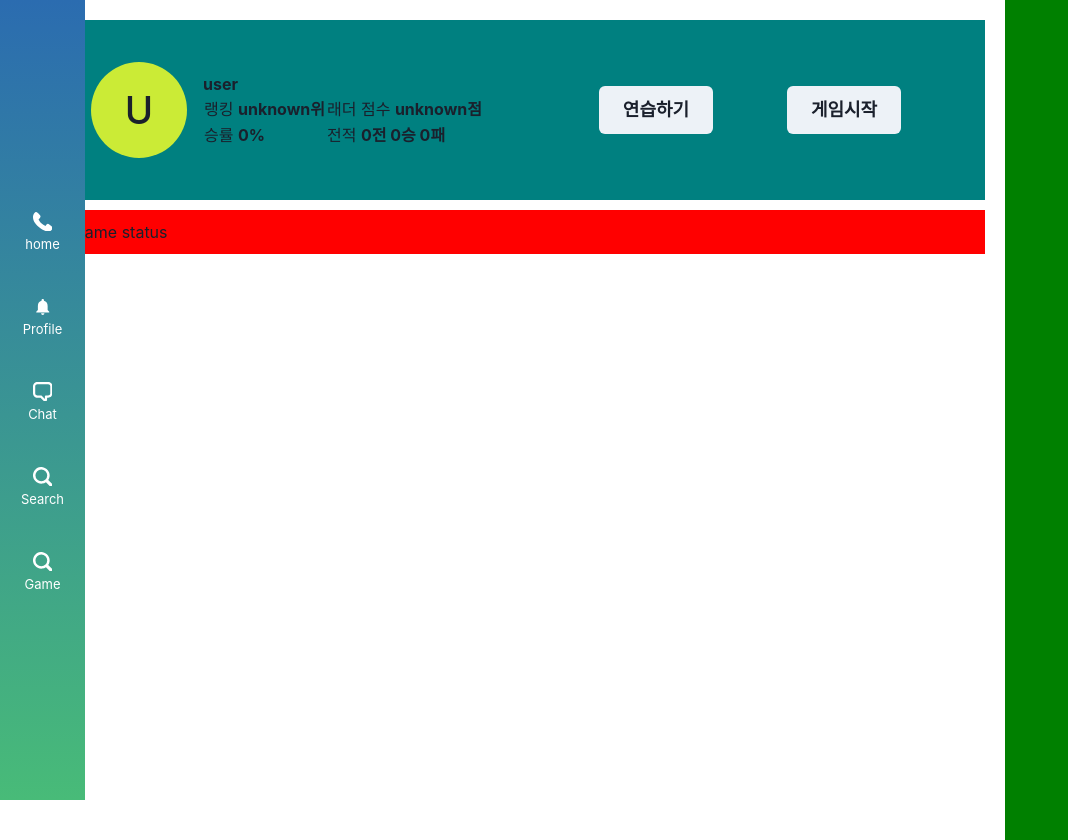
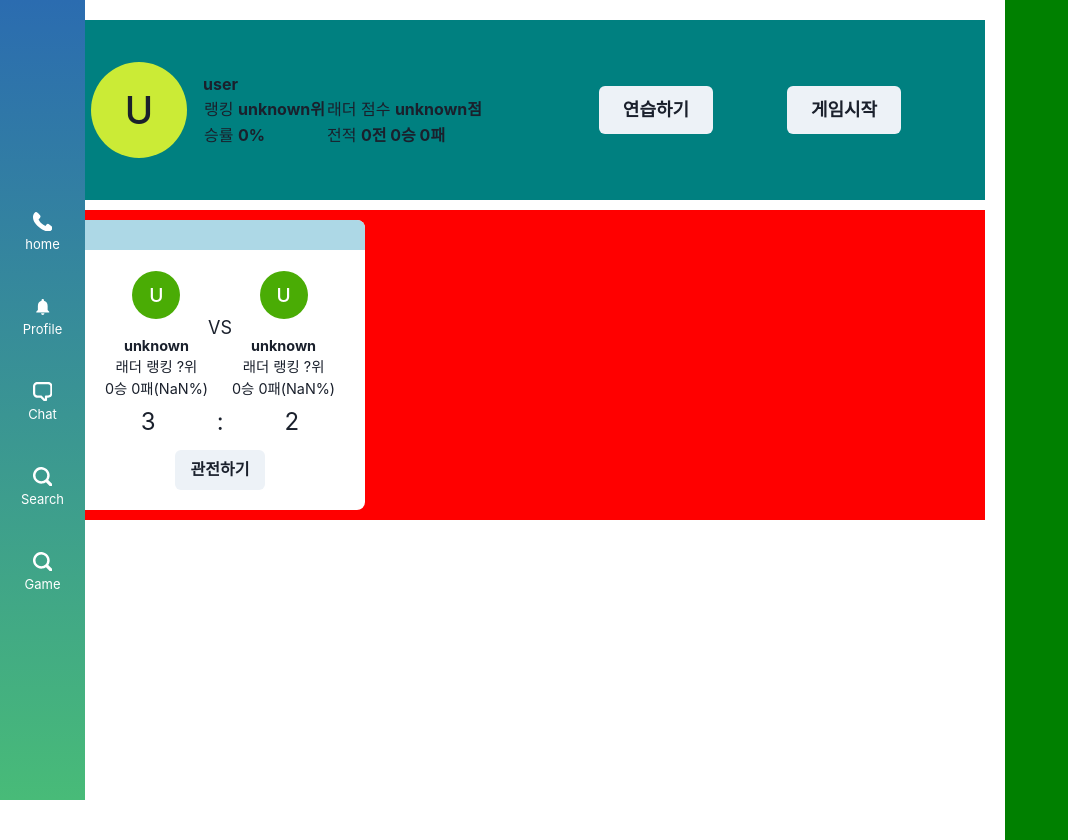
Before and after one commit to transcendence42/ft_transcendence, a React (Create React App) app in the folder front/: page / in a window 1280 px wide. Shown: the top 840 px of the page, without its empty margins (0-1068 px from the left). Built offline with nearby package versions, Linux system fonts and the light colour scheme.

Commit message:
feat: add gamecard organism

```diff
--- /dev/null
+++ b/front/src/UI/molecules/ProfileMedium/index.scss
@@ -0,0 +1,4 @@
+.profie-medium-inner-card {
+  text-align: center;
+  font-size: 0.9rem;
+}
--- /dev/null
+++ b/front/src/UI/molecules/ProfileMedium/index.tsx
@@ -0,0 +1,38 @@
+import { Avatar, Box } from '@chakra-ui/react';
+import React from 'react';
+import './index.scss';
+
+interface ProfileMediumProps {
+  name?: string;
+  imageSrc?: string;
+  ranking?: string;
+  totalWin?: number;
+  totalLose?: number;
+}
+
+const ProfileMedium = ({
+  name = 'unknown',
+  imageSrc = '',
+  ranking = '?',
+  totalWin = 0,
+  totalLose = 0,
+}: ProfileMediumProps) => {
+  return (
+    <>
+      <Box display="flex" flexDirection="column" alignItems="center" className="profile-medium">
+        <Avatar size="md" margin="1rem" name={name} src={imageSrc}></Avatar>
+        <div className="profie-medium-inner-card">
+          <div>
+            <strong>{name}</strong>
+          </div>
+          <div>래더 랭킹 {ranking}위</div>
+          <div>
+            {totalWin}승 {totalLose}패({totalWin / (totalWin + totalLose)}%)
+          </div>
+        </div>
+      </Box>
+    </>
+  );
+};
+
+export default ProfileMedium;
--- /dev/null
+++ b/front/src/UI/organisms/GameCard/index.tsx
@@ -0,0 +1,32 @@
+import React from 'react';
+import { Box, Text, Button } from '@chakra-ui/react';
+import ProfileMedium from '../../molecules/ProfileMedium';
+
+const GameCard = () => {
+  return (
+    <>
+      <Box backgroundColor="white" w="290px" h="290px" maxW="md" borderRadius="lg" textAlign="center">
+        <Box
+          h="30px"
+          backgroundColor="lightblue"
+          borderTopRadius="lg"
+          display="flex"
+          justifyContent="space-between"
+        ></Box>
+        <Box margin="0.3rem" display="flex" justifyContent="center" alignItems="center">
+          <ProfileMedium />
+          <Text fontSize="lg">VS</Text>
+          <ProfileMedium />
+        </Box>
+        <Box margin="0.3rem" display="flex" justifyContent="space-evenly">
+          <Text fontSize="2xl">3</Text>
+          <Text fontSize="2xl">:</Text>
+          <Text fontSize="2xl">2</Text>
+        </Box>
+        <Button margin="0.3rem">관전하기</Button>
+      </Box>
+    </>
+  );
+};
+
+export default GameCard;
--- a/front/src/pages/Main/index.tsx
+++ b/front/src/pages/Main/index.tsx
@@ -2,11 +2,12 @@ import React from 'react';
 import MainPageTemplate from '../../templates/Main';
 import ProfileLarge from '../../UI/organisms/MainHeader';
 import MainButtons from '../../UI/molecules/MainButtons';
+import GameCard from '../../UI/organisms/GameCard';
 
 const Main: React.FC = () => {
   return (
     <MainPageTemplate mainHeader={<ProfileLarge rightComponent={<MainButtons />} />}>
-      <div>game status</div>
+      <GameCard />
     </MainPageTemplate>
   );
 };
```
